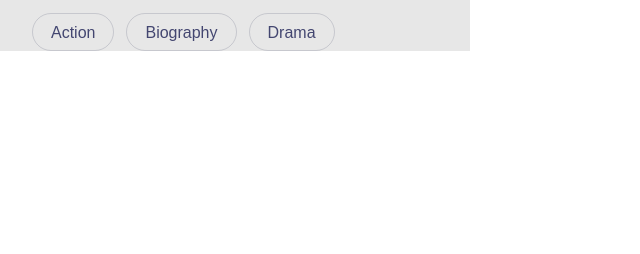
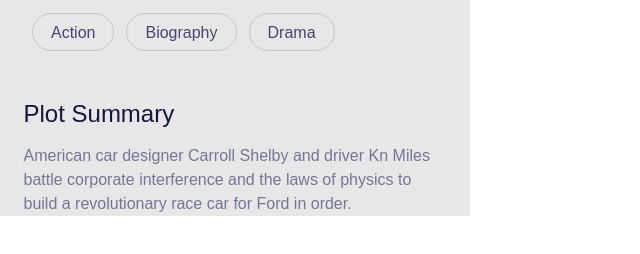
Before and after one commit to iceicery/movie_app, a plain HTML site: page page_2.html in a window 1280 px wide. Shown: the part 524-778 px from the top of the page, without its empty margins (0-640 px from the left). Drawn offline with Linux system fonts and the light colour scheme.

Commit message:
add feature/summary

```diff
--- a/page_2.html
+++ b/page_2.html
@@ -46,6 +46,11 @@
                     <li class="intro__class">Drama</li>
                 </ul>
             </section>
+            <section class="summary">
+                <h2 class="summary__title">Plot Summary</h2>
+                <p class="summary__text">American car designer Carroll Shelby and driver Kn Miles battle corporate interference and the laws of physics to build a revolutionary race car for Ford in order.</p>
+            </section>
+
         </main>
         <footer>
 
--- a/pages/page_2.css
+++ b/pages/page_2.css
@@ -152,3 +152,28 @@
 
     color: #434670;
 }
+
+.summary{
+    background-color: #e5e5e5e5;
+    padding-top:48px;
+    padding-left: 5%;
+    padding-right: 5%;
+}
+
+.summary__title{
+    padding:0;
+    margin:0;
+    font-weight: 500;
+    font-size: 24px;
+    line-height: 29px;
+    color: #12153D;
+}
+
+.summary__text{
+    padding:0;
+    margin:16px 0;
+    font-weight: normal;
+    font-size: 16px;
+    line-height: 24px;
+    color: #737599;
+}
```
